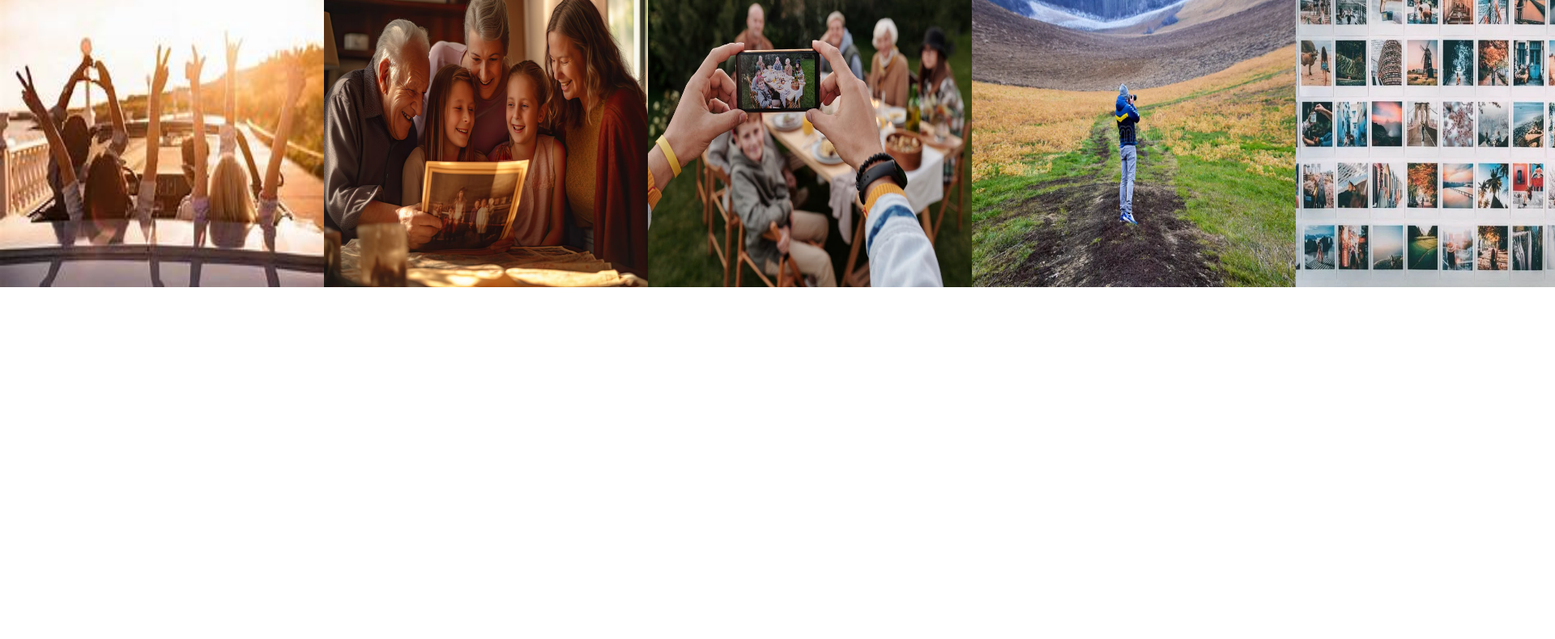
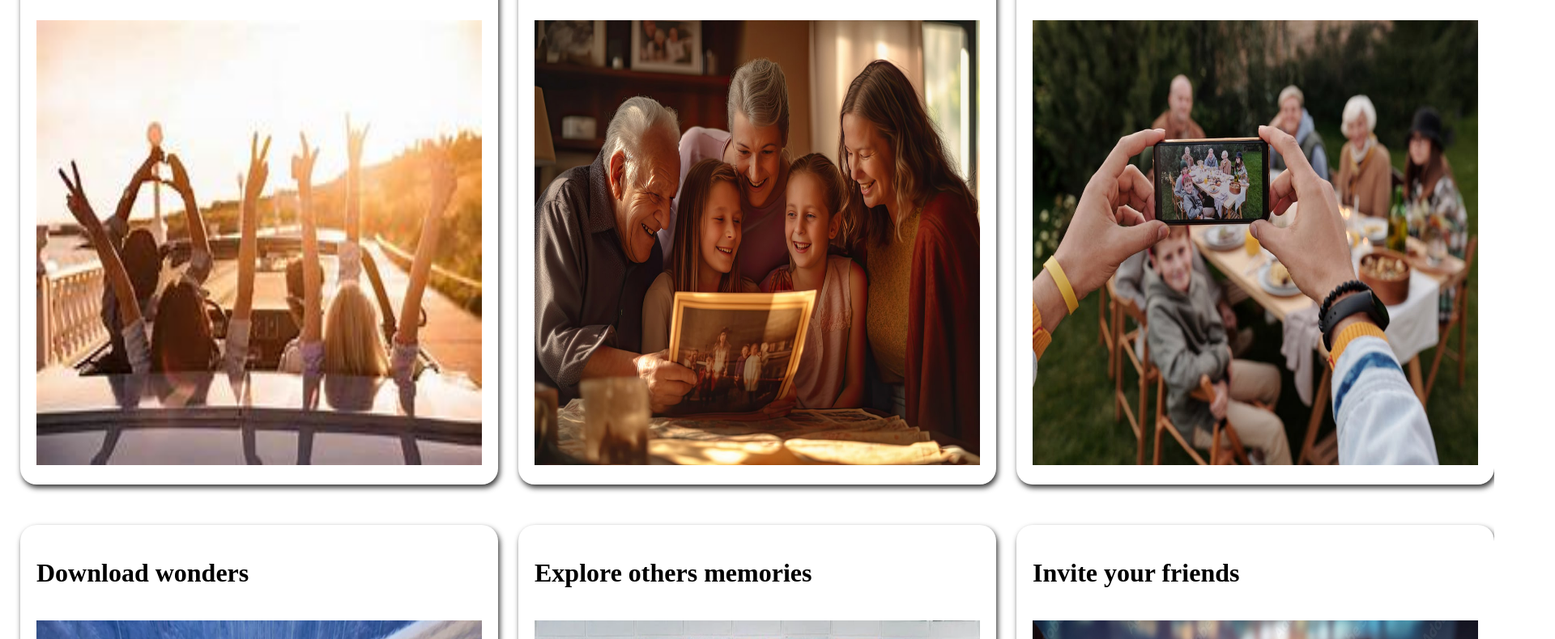
Before and after one commit to ManoharTumati/Pic_Store_Register, a plain HTML site: page home.html in a window 1280 px wide. Shown: the part 309-1099 px from the top of the page at 81% size, 1920 px wide, since content can reach past the window. Before the commit the page ends 800 px from the top, so only its background shows below. Drawn offline with Linux system fonts and the light colour scheme.

Commit message:
home page cards modified

```diff
--- a/home.html
+++ b/home.html
@@ -38,15 +38,24 @@
             color: black;
 
         }
-
         .parent{
             display: flex;
-
+            margin: 25px;
+            position: relative;
 
         }
+        .card-item{
+            box-shadow: 2px 4px 7px rgba(0,0,0,0.8);
+            width: 600px;
+            border-radius: 20px;
+            padding: 20px;
+            margin-top: 25px;
+            margin-right: 25px;
+            position: relative;
+        }
         img{
-            width: 400px;
-            height: 400px;
+            width: 550px;
+            height: 550px;
         }
 
     </style>
@@ -61,26 +70,31 @@
         <a href="login.html">Logout</a>
     </nav>
 
-<div class="parent">
-    <div><h1>Upload your favorite Photos</h1> <br>
+
+    <div class="parent">
+    <div class="card-item"><h1>Upload your favorite Photos</h1> <br>
         <img src="image1.jpeg" alt="">
     </div>
-    <div><h1>Share with your loved ones</h1><br>
+    <div class="card-item"><h1>Share with your loved ones</h1><br>
         <img src="image2.jpg" alt="">
     </div>
-    <div><h1>Edit your pictures</h1><br>
+    <div class="card-item"><h1>Edit your pictures</h1><br>
         <img src="Image3.jpg" alt="">
     </div>
-    <div><h1>Download wonders</h1><br>
+    </div>
+
+    <div class="parent">
+    <div class="card-item"><h1>Download wonders</h1><br>
         <img src="image6.webp" alt="">
     </div>
-    <div><h1>Explore others memories</h1><br>
+    <div class="card-item"><h1>Explore others memories</h1><br>
         <img src="image5.webp" alt="">
     </div>
-    <div><h1>Invite your friends</h1><br>
+    <div class="card-item"><h1>Invite your friends</h1><br>
         <img src="image4.jpg" alt="">
     </div>
+    </div>
 
-</div>
+
 </body>
 </html>
```
Also changed, not shown: index.html (+3 -0 lines), login.html (+5 -0 lines), bgimage.avif (added).
